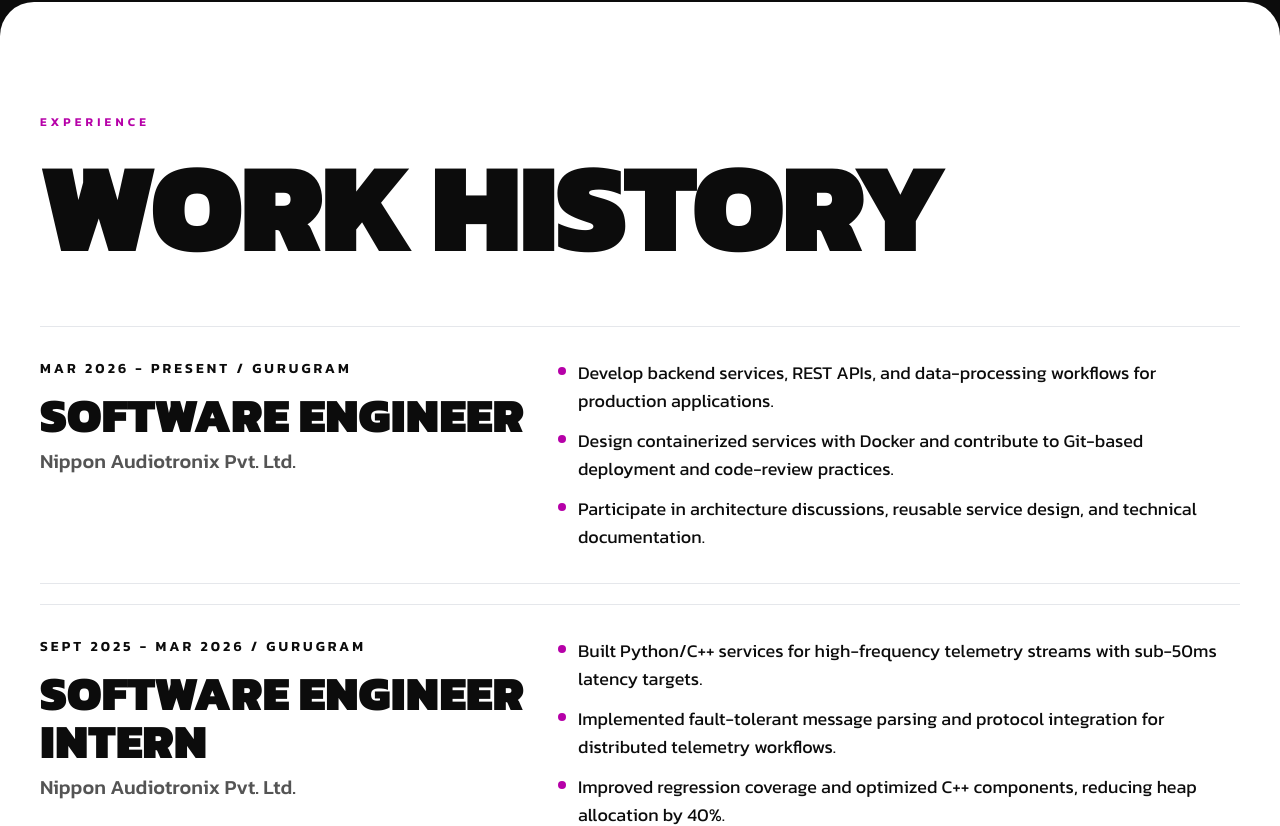
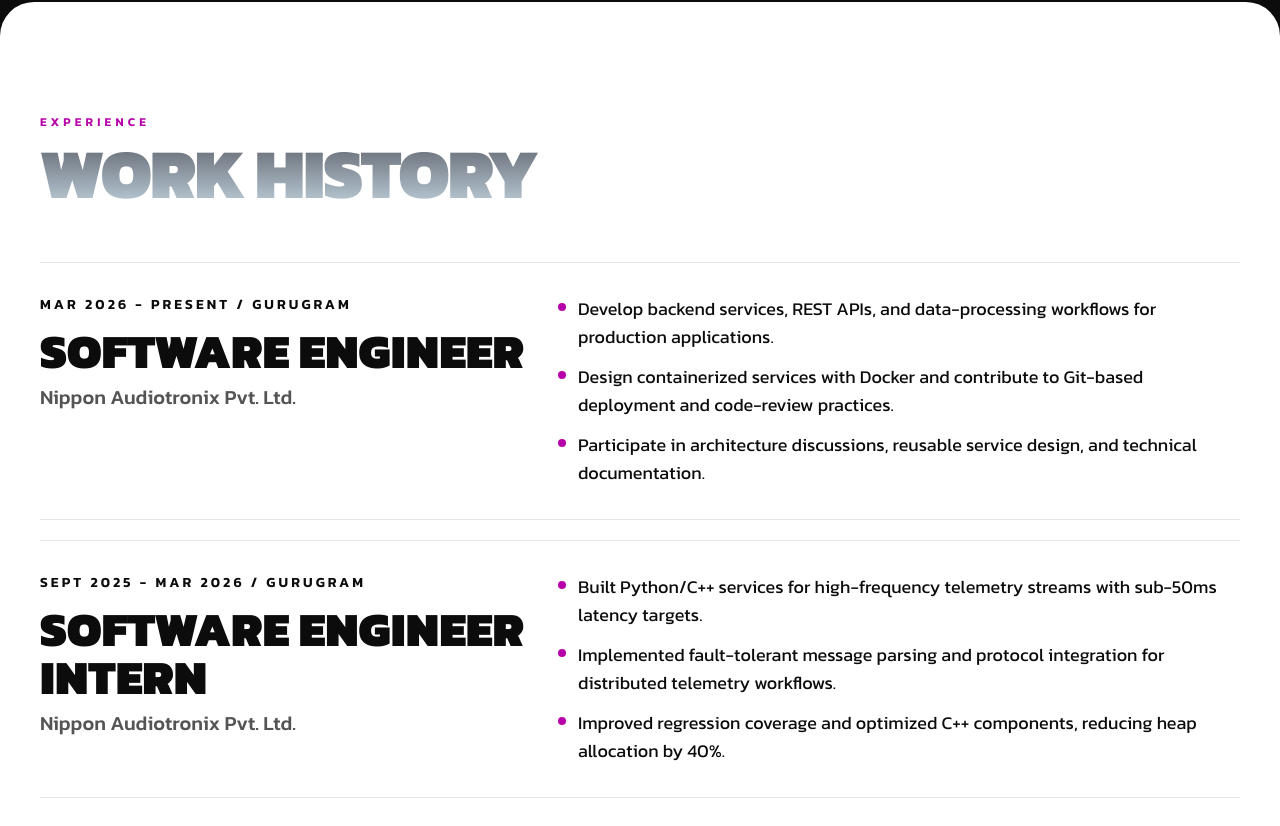
Before and after one commit to gitsofyash/yashgupta-portfolio, a React (Vite) app: page / in a window 1280 px wide. Shown: the part 2343-3169 px from the top of the page. Built offline with nearby package versions, Linux system fonts and the light colour scheme.

Commit message:
fix remaining huge heading overflows in experience and contact sections

```diff
--- a/src/App.tsx
+++ b/src/App.tsx
@@ -503,7 +503,7 @@ function ExperienceSection() {
           <p className="mb-3 text-xs font-semibold uppercase tracking-[0.35em] text-[#B600A8]">
             Experience
           </p>
-          <h2 className="text-[clamp(3rem,10vw,9rem)] font-black uppercase leading-none tracking-tight">
+          <h2 className="hero-heading text-[clamp(2.5rem,5.5vw,5.5rem)] font-black uppercase leading-[0.9] tracking-tight">
             Work History
           </h2>
         </FadeIn>
@@ -644,7 +644,7 @@ function ContactSection() {
             <p className="mb-3 text-xs font-semibold uppercase tracking-[0.35em] text-[#B600A8]">
               Contact
             </p>
-            <h2 className="hero-heading text-[clamp(3.2rem,10vw,9rem)] font-black uppercase leading-none tracking-tight">
+            <h2 className="hero-heading text-[clamp(2.5rem,5.5vw,5.5rem)] font-black uppercase leading-[0.9] tracking-tight">
               Let&apos;s Build
             </h2>
             <p className="mt-5 max-w-2xl text-lg font-light leading-relaxed text-[#D7E2EA]/76">
```
